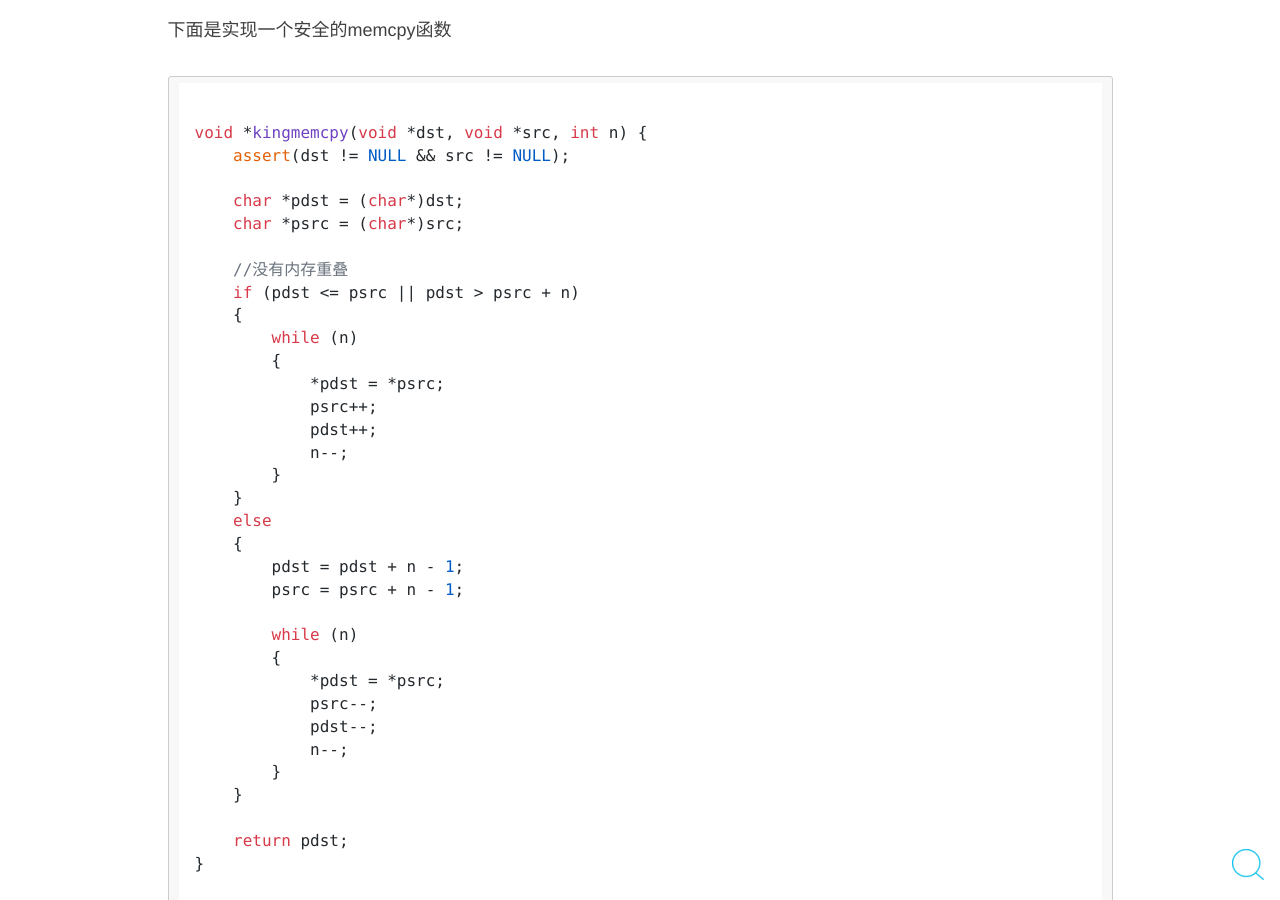
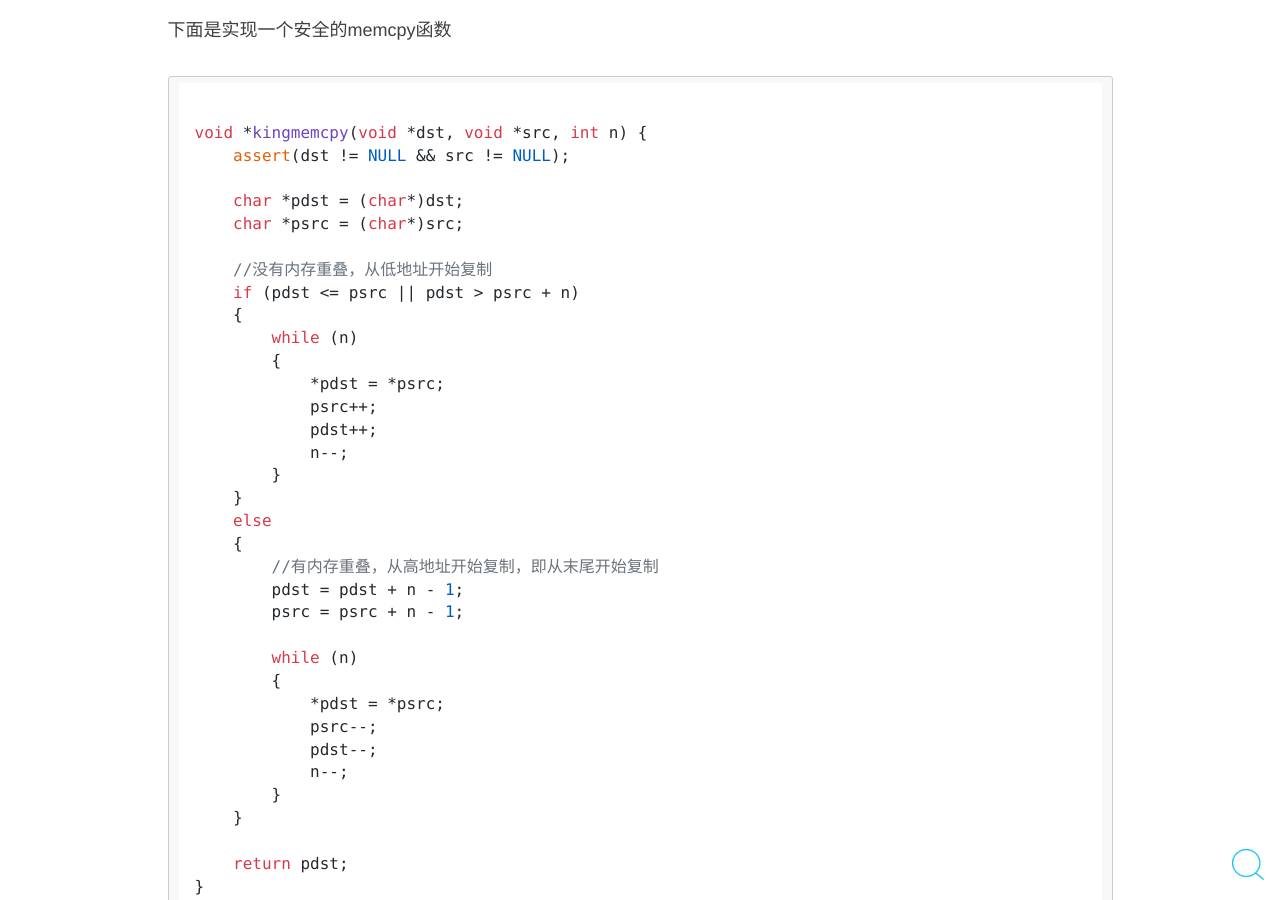
Before and after one commit to kingback1/kingback1.github.io, a Jekyll site: the page built from _posts/2016-05-16-memcpy-vs-memmove.md, in a window 1280 px wide and 900 px high, scrolled down 613 px. Built offline with Jekyll 4.4.1, drawn with Linux system fonts in a browser that asks for light colours; nearby versions of some CDN libraries; comment, search, counter and statistics services are not loaded.

Commit message:
memcpy-vs-memmove

```diff
--- a/_posts/2016-05-16-memcpy-vs-memmove.md
+++ b/_posts/2016-05-16-memcpy-vs-memmove.md
@@ -21,7 +21,7 @@ void *kingmemcpy(void *dst, void *src, int n)
     char *pdst = (char*)dst;
     char *psrc = (char*)src;
 
-    //没有内存重叠
+    //没有内存重叠，从低地址开始复制
     if (pdst <= psrc || pdst > psrc + n)
     {
         while (n)
@@ -34,6 +34,7 @@ void *kingmemcpy(void *dst, void *src, int n)
     }
     else
     {
+        //有内存重叠，从高地址开始复制，即从末尾开始复制
         pdst = pdst + n - 1;
         psrc = psrc + n - 1;
 
```
